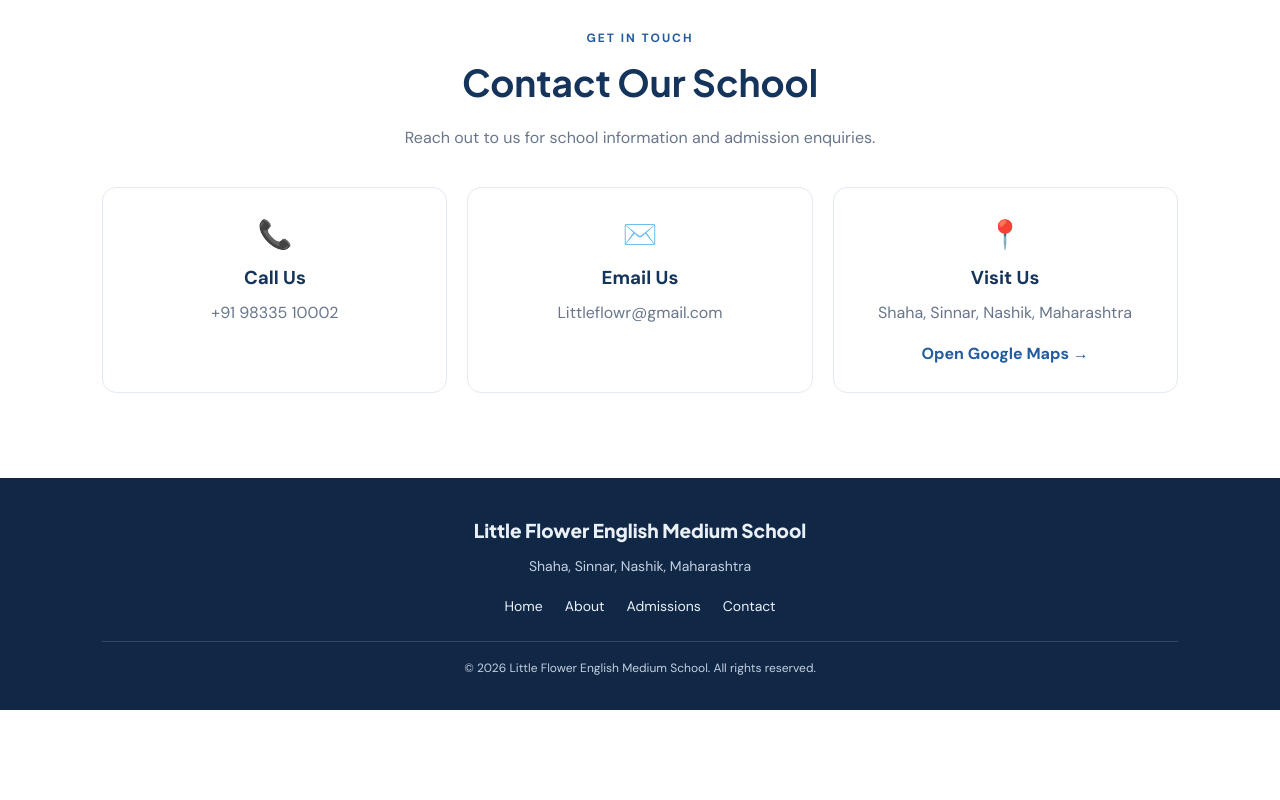
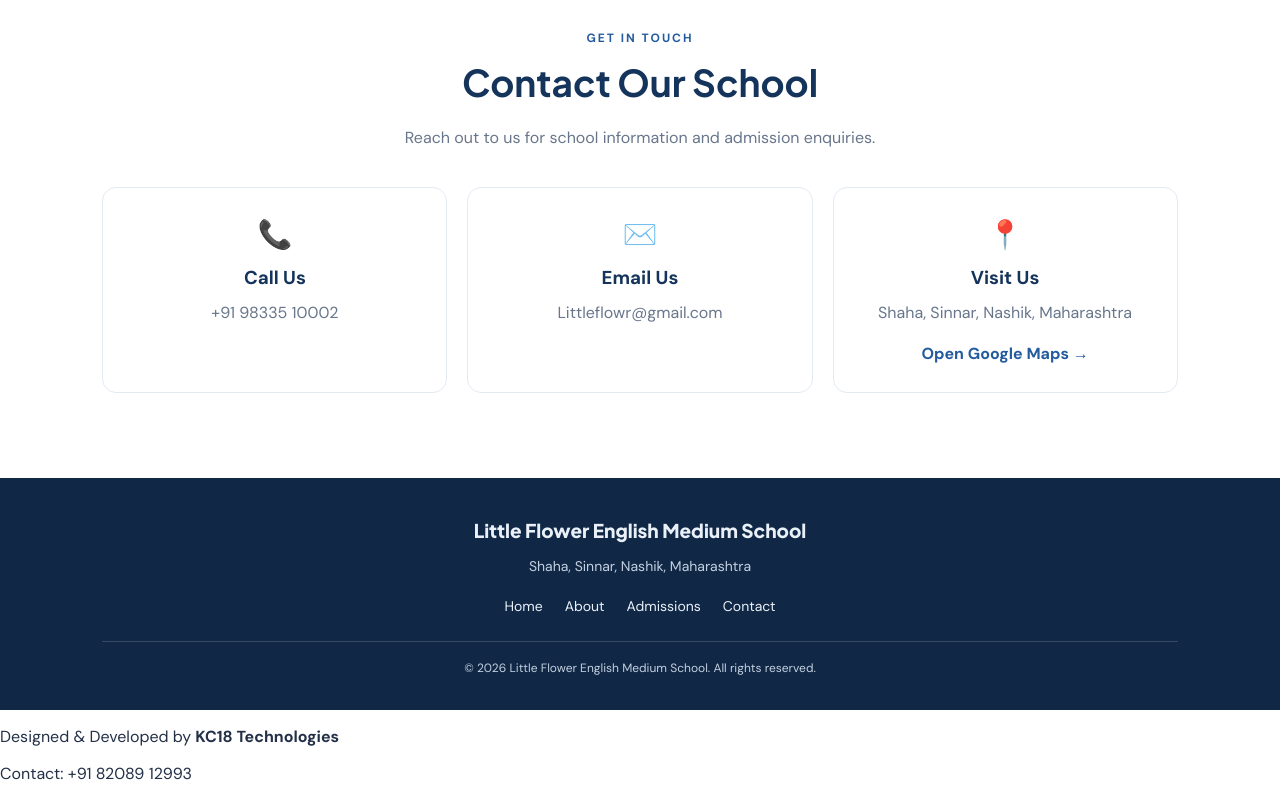
Before and after one commit to krushnachandre18/Little-Flower-, a React (Vite) app in the folder school-website/: page / in a window 1280 px wide. Shown: the part 3669-4469 px from the top of the page. Before the commit the page ends 4379 px from the top, so only its background shows below. Built offline with nearby package versions, Linux system fonts and the light colour scheme.

Commit message:
Add developer credit and contact information

```diff
--- a/school-website/src/App.jsx
+++ b/school-website/src/App.jsx
@@ -273,7 +273,19 @@ function App() {
           School. All rights reserved.
         </p>
       </footer>
+      <div className="developer-credit">
+  <p>
+    Designed & Developed by{" "}
+    <strong>KC18 Technologies</strong>
+  </p>
 
+  <p>
+    Contact:{" "}
+    <a href="tel:+918208912993">
+      +91 82089 12993
+    </a>
+  </p>
+</div>
       {/* Floating WhatsApp Contact */}
       <a
         className="whatsapp-float"
```
